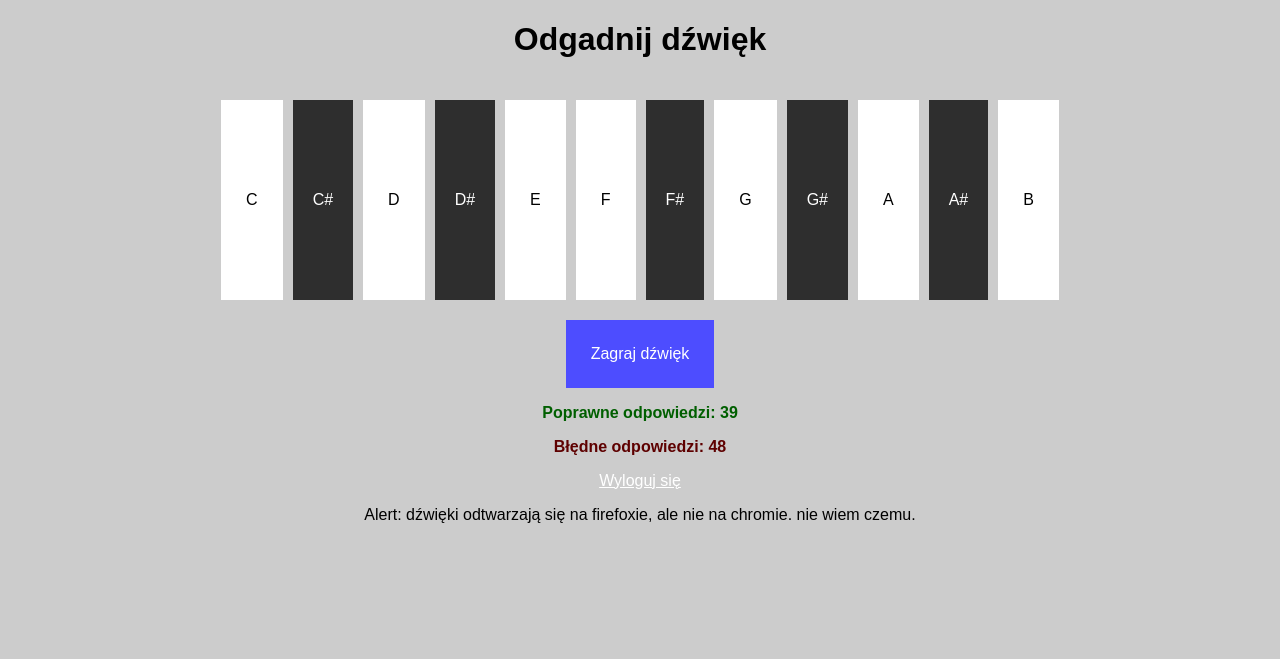
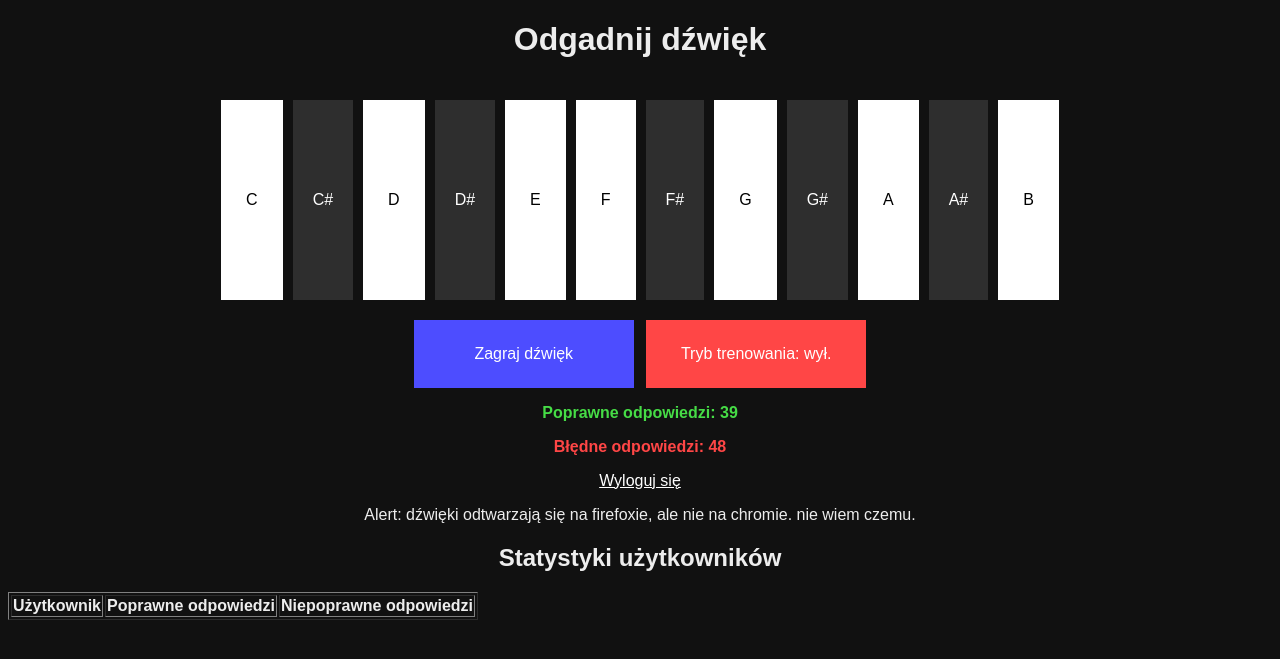
Before and after one commit to molamola157/pzaw2, a Django app: page /polls/ in a window 1280 px wide. Shown: the top 659 px of the page. Run offline with Django 5.2, Linux system fonts and the light colour scheme; a user stored in the database is signed in; lists and menus that the app fills with data are empty.

Commit message:
rozwiniecie javascriptu oraz ccsa

```diff
--- a/polls/static/polls/stylos.css
+++ b/polls/static/polls/stylos.css
@@ -2,8 +2,8 @@
 body {
     text-align: center;
     font-family: Arial, sans-serif;
-    background-color: rgb(204, 204, 204);
-    color:rgb(0, 0, 0);
+    background-color: rgb(17, 17, 17);
+    color:rgb(237, 237, 237);
     }
 
 .container {
@@ -32,21 +32,49 @@ button {
 }
 
 #poprawne {
-    color:rgb(0, 95, 0);
+    color:rgb(70, 220, 70);
     font-weight: bold;
 }
 
 #bledne {
-    color:rgb(94, 0, 0);
+    color:rgb(255, 70, 70);
     font-weight: bold;
 }
 
 #zagraj {
+    width:220px;
+    margin-right:4px;
     height:auto;
     background-color: rgb(77, 77, 255);
     color:white;
 }
 
+#tryb {
+    width:220px;
+    height:auto;
+    margin-left:4px;
+    background-color: rgb(255, 70, 70);
+    color:white;
+
+}
+
+
 a {
     color: white;
 }
+
+
+.container button:active {
+    background-color:rgb(255, 53, 53);
+    box-shadow: 0 0 20px 1px rgb(255, 108, 108);
+    transition: width 2s;
+}
+
+
+#login {
+    height:auto;
+}
+
+#log {
+    margin-top:200px;
+}
--- a/polls/templates/polls/gra.html
+++ b/polls/templates/polls/gra.html
@@ -8,10 +8,129 @@
     <title>Przyciski</title>
     {% load static %}
     <link rel="stylesheet" href="{% static 'polls/stylos.css' %}">
-    <script >
+
+</head>
+<body>
+    <h1>Odgadnij dźwięk</h1>
+
+
+    <div class="container" >
+        <form method="POST" action="" onsubmit="event.preventDefault(); sprawdz('C', this);">
+            {% csrf_token %}
+            <button type="submit" id="C">C</button>
+        </form>
+
+        <form method="POST" action="" onsubmit="event.preventDefault(); sprawdz('Db', this);">
+            {% csrf_token %}
+            <button type="submit" class="accidental" id="Db">C#</button>
+        </form>
+
+        <form method="POST" action="" onsubmit="event.preventDefault(); sprawdz('D', this);">
+            {% csrf_token %}
+            <button type="submit" id="D">D</button>
+        </form>
+
+        <form method="POST" action="" onsubmit="event.preventDefault(); sprawdz('Eb', this);">
+            {% csrf_token %}
+            <button type="submit" class="accidental" id="Eb">D#</button>
+        </form>
+
+        <form method="POST" action="" onsubmit="event.preventDefault(); sprawdz('E', this);">
+            {% csrf_token %}
+            <button type="submit" id="E">E</button>
+        </form>
+
+        <form method="POST" action="" onsubmit="event.preventDefault(); sprawdz('F', this);">
+            {% csrf_token %}
+            <button type="submit" id="F">F</button>
+        </form>
+
+        <form method="POST" action="" onsubmit="event.preventDefault(); sprawdz('Gb', this);">
+            {% csrf_token %}
+            <button type="submit" class="accidental" id="Gb">F#</button>
+        </form>
+
+        <form method="POST" action="" onsubmit="event.preventDefault(); sprawdz('G', this);">
+            {% csrf_token %}
+            <button type="submit" id="G">G</button>
+        </form>
+
+        <form method="POST" action="" onsubmit="event.preventDefault(); sprawdz('Ab', this);">
+            {% csrf_token %}
+            <button type="submit" class="accidental" id="Ab">G#</button>
+        </form>
+
+        <form method="POST" action="" onsubmit="event.preventDefault(); sprawdz('A', this);">
+            {% csrf_token %}
+            <button type="submit" id="A" class="wyjatuszek">A</button>
+        </form>
+
+        <form method="POST" action="" onsubmit="event.preventDefault(); sprawdz('Bb', this);">
+            {% csrf_token %}
+            <button type="submit" class="accidental" id="Bb">A#</button>
+        </form>
+
+        <form method="POST" action="" onsubmit="event.preventDefault(); sprawdz('B', this);">
+            {% csrf_token %}
+            <button type="submit" id="B">B</button>
+        </form>
+
+    </div>
+
+
+    {% if user.is_authenticated %}
+    <button onclick="zagraj()" id="zagraj">Zagraj dźwięk</button>
+    <button id="tryb" onclick="zmienTryb()">
+        Tryb trenowania: wył.
+    </button>
+    <p id="poprawne">Poprawne odpowiedzi: <span id="correct_score">{{ request.user.dobre }}</span></p>
+    <p id="bledne">Błędne odpowiedzi: <span id="wrong_score">{{ request.user.zle }}</span></p>
+    <a href="{% url 'logout' %}">Wyloguj się</a>
+    <p>Alert: dźwięki odtwarzają się na firefoxie, ale nie na chromie. nie wiem czemu.</p>
+    {% else %}
+    <a href="{% url 'rejestr' %}">Zaloguj się by zapisać wynik</a>
+    {% endif %}
+
+
+    <h2>Statystyki użytkowników</h2>
+    <table border="1">
+        <thead>
+            <tr>
+                <th>Użytkownik</th>
+                <th>Poprawne odpowiedzi</th>
+                <th>Niepoprawne odpowiedzi</th>
+            </tr>
+        </thead>
+        <tbody>
+            {% for profile in profiles %}
+            <tr>
+                <td>{{ profile.user.username }}</td>
+                <td>{{ profile.correct_answers }}</td>
+                <td>{{ profile.incorrect_answers }}</td>
+            </tr>
+            {% endfor %}
+        </tbody>
+    </table>
+
+
+    <script>
         const notes = ['C', 'Db', 'D', 'Eb', 'E', 'F', 'Gb', 'G', 'Ab', 'A', 'Bb', 'B'];
 
 
+        const C = document.getElementById['C'];
+        const Db = document.getElementById['C'];
+        const D = document.getElementById['C'];
+        const Eb = document.getElementById['C'];
+        const E = document.getElementById['C'];
+        const F = document.getElementById['C'];
+        const Gb = document.getElementById['C'];
+        const G = document.getElementById['C'];
+        const Ab = document.getElementById['C'];
+        const A = document.getElementById['C'];
+        const Bb = document.getElementById['C'];
+        const B = document.getElementById['C'];
+
+        let TrybTrenowania = false;
         let odpowiedz = '';
         let audio;
         var weryfikacja = true;
@@ -32,11 +151,26 @@
 
         }
 
+        const guzik = document.getElementById('tryb');
+
+
+        function zmienTryb() {
+            if (TrybTrenowania) {
+                TrybTrenowania = false;
+                guzik.style.backgroundColor = 'rgb(255, 70, 70)'; // Zmiana koloru tła
+                guzik.innerHTML = "Tryb trenowania: wył.";
+            } else {
+                TrybTrenowania = true;
+                guzik.style.backgroundColor = 'rgb(70, 220, 70)'; // Zmiana koloru tła
+                guzik.innerHTML = "Tryb trenowania: wł.";
+            }
+        }
 
 
         let czyPoprawne = false;
 
         function sprawdz(smieszek, form) {
+            if (!TrybTrenowania) {
             let czyPoprawne = (smieszek === odpowiedz);
 
             if (czyPoprawne) {
@@ -47,89 +181,67 @@
                 form.action = "{% url 'button_click' 'zle' %}";
             }
 
-
             form.submit();
 
+        } else {
+            switch(smieszek) {
+                case 'C':
+                    audio = new Audio(sciezka + "C.mp3");
+                    audio.play()
+                    break;
+                case 'Db':
+                    audio = new Audio(sciezka + "Db.mp3");
+                    audio.play()
+                    break;
+                case 'D':
+                    audio = new Audio(sciezka + "D.mp3");
+                    audio.play()
+                    break;
+                case 'Eb':
+                    audio = new Audio(sciezka + "Eb.mp3");
+                    audio.play()
+                    break;
+                case 'E':
+                    audio = new Audio(sciezka + "E.mp3");
+                    audio.play()
+                    break;
+                case 'F':
+                    audio = new Audio(sciezka + "F.mp3");
+                    audio.play()
+                    break;
+                case 'Gb':
+                    audio = new Audio(sciezka + "Gb.mp3");
+                    audio.play()
+                    break;
+                case 'G':
+                    audio = new Audio(sciezka + "G.mp3");
+                    audio.play()
+                    break;
+                case 'Ab':
+                    audio = new Audio(sciezka + "Ab.mp3");
+                    audio.play()
+                    break;
+                case 'A':
+                    audio = new Audio(sciezka + "A.mp3");
+                    audio.play()
+                    break;
+                case 'Bb':
+                    audio = new Audio(sciezka + "Bb.mp3");
+                    audio.play()
+                    break;
+                case 'B':
+                    audio = new Audio(sciezka + "B.mp3");
+                    audio.play()
+                    break;
+                default:
+                    console.log("Jem kostkę czekolady podczas pisania tego");
+                    break;
+            }
+        }
 
         }
 
     </script>
 
-</head>
-<body>
-    <h1>Odgadnij dźwięk</h1>
-    <div class="container" >
-        <form method="POST" action="" onsubmit="event.preventDefault(); sprawdz('C', this);">
-            {% csrf_token %}
-            <button type="submit">C</button>
-        </form>
-
-        <form method="POST" action="" onsubmit="event.preventDefault(); sprawdz('C#', this);">
-            {% csrf_token %}
-            <button type="submit" class="accidental">C#</button>
-        </form>
-
-        <form method="POST" action="" onsubmit="event.preventDefault(); sprawdz('D', this);">
-            {% csrf_token %}
-            <button type="submit">D</button>
-        </form>
-
-        <form method="POST" action="" onsubmit="event.preventDefault(); sprawdz('Db', this);">
-            {% csrf_token %}
-            <button type="submit" class="accidental">D#</button>
-        </form>
-
-        <form method="POST" action="" onsubmit="event.preventDefault(); sprawdz('E', this);">
-            {% csrf_token %}
-            <button type="submit">E</button>
-        </form>
-
-        <form method="POST" action="" onsubmit="event.preventDefault(); sprawdz('F', this);">
-            {% csrf_token %}
-            <button type="submit">F</button>
-        </form>
-
-        <form method="POST" action="" onsubmit="event.preventDefault(); sprawdz('Fb', this);">
-            {% csrf_token %}
-            <button type="submit" class="accidental">F#</button>
-        </form>
-
-        <form method="POST" action="" onsubmit="event.preventDefault(); sprawdz('G', this);">
-            {% csrf_token %}
-            <button type="submit">G</button>
-        </form>
-
-        <form method="POST" action="" onsubmit="event.preventDefault(); sprawdz('Gb', this);">
-            {% csrf_token %}
-            <button type="submit" class="accidental">G#</button>
-        </form>
-
-        <form method="POST" action="" onsubmit="event.preventDefault(); sprawdz('A', this);">
-            {% csrf_token %}
-            <button type="submit" >A</button>
-        </form>
-
-        <form method="POST" action="" onsubmit="event.preventDefault(); sprawdz('Ab', this);">
-            {% csrf_token %}
-            <button type="submit" class="accidental">A#</button>
-        </form>
-
-        <form method="POST" action="" onsubmit="event.preventDefault(); sprawdz('B', this);">
-            {% csrf_token %}
-            <button type="submit">B</button>
-        </form>
-        </form>
-    </div>
-
-
-    {% if user.is_authenticated %}
-    <button onclick="zagraj()" id="zagraj">Zagraj dźwięk</button>
-    <p id="poprawne">Poprawne odpowiedzi: <span id="correct_score">{{ request.user.dobre }}</span></p>
-    <p id="bledne">Błędne odpowiedzi: <span id="wrong_score">{{ request.user.zle }}</span></p>
-    <a href="{% url 'logout' %}">Wyloguj się</a>
-    <p>Alert: dźwięki odtwarzają się na firefoxie, ale nie na chromie. nie wiem czemu.</p>
-    {% else %}
-    <a href="{% url 'rejestr' %}">Zaloguj się by zapisać wynik</a>
-    {% endif %}
 </body>
 </html>
--- a/polls/templates/polls/register.html
+++ b/polls/templates/polls/register.html
@@ -5,15 +5,17 @@
     <meta name="viewport" content="width=device-width, initial-scale=1.0">
     <title>Rejestracja</title>
     {% load static %}
-    <link rel="stylesheet" href="{% static 'polls/styl2.css' %}">
+    <link rel="stylesheet" href="{% static 'polls/stylos.css' %}">
 </head>
 <body>
+    <div id="log">
     <h1>Zarejestruj się</h1>
     <form method="post">
         {% csrf_token %}
         {{ form.as_p }}
-        <button type="submit">Zarejestruj</button>
+        <button type="submit" id="login">Zarejestruj</button>
     </form>
     <p>Masz już konto? <a href="{% url 'login' %}">Zaloguj się</a></p>
+    </div>
 </body>
 </html>
--- a/polls/urls.py
+++ b/polls/urls.py
@@ -11,6 +11,6 @@ urlpatterns = [
     path('login/', auth_views.LogoutView.as_view(), name='logout'),
     path('gra/', views.gra, name='muzyka'),
     path('rejestr/', views.register, name='register'),
-    path('button_click/<str:action>/', views.button_click, name='button_click')
-
+    path('button_click/<str:action>/', views.button_click, name='button_click'),
+     path('button_click/', views.user_stats, name='user_stats')
 ]
--- a/polls/views.py
+++ b/polls/views.py
@@ -68,3 +68,10 @@ def button_click(request, action):
     user.save()
     messages.success(request, f'Liczba kliknięć: {user.button_click_count}')
     return redirect('muzyka')
+
+from .models import CustomUser
+
+
+def user_stats(request):
+    profiles = CustomUser.objects.all().order_by('-correct_answers')  # Sortowanie według poprawnych odpowiedzi
+    return render(request, 'polls/gra.html', {'profiles': profiles})
```
Also changed, not shown: polls/templates/polls/login.html (+4 -3 lines), db.sqlite3.
